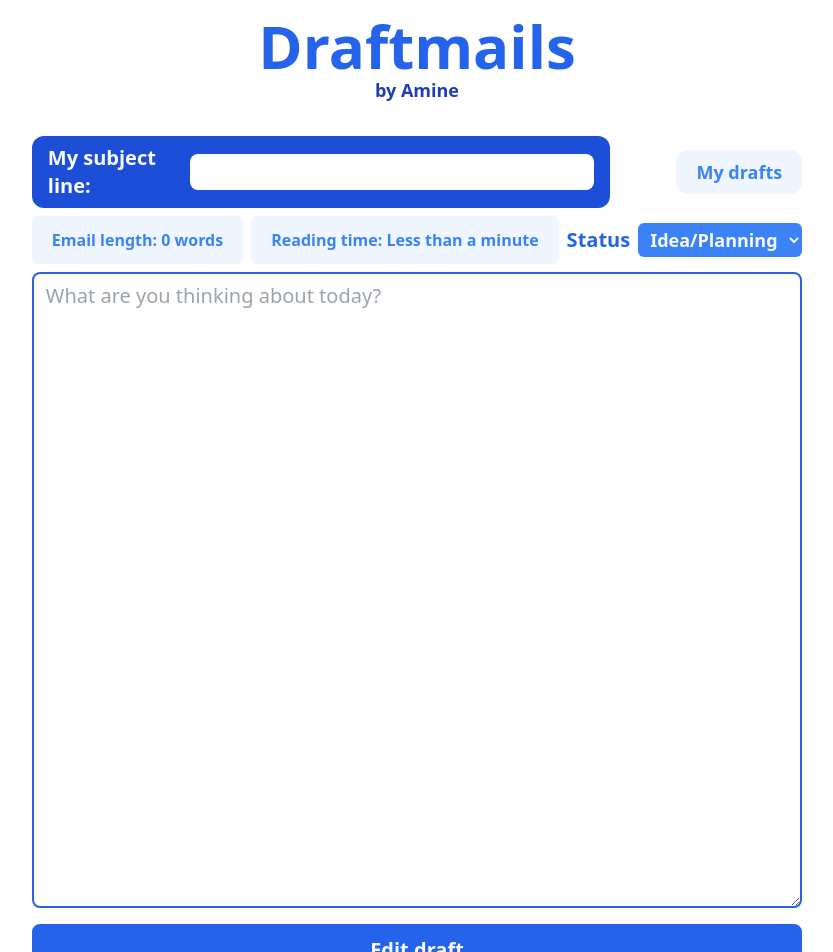
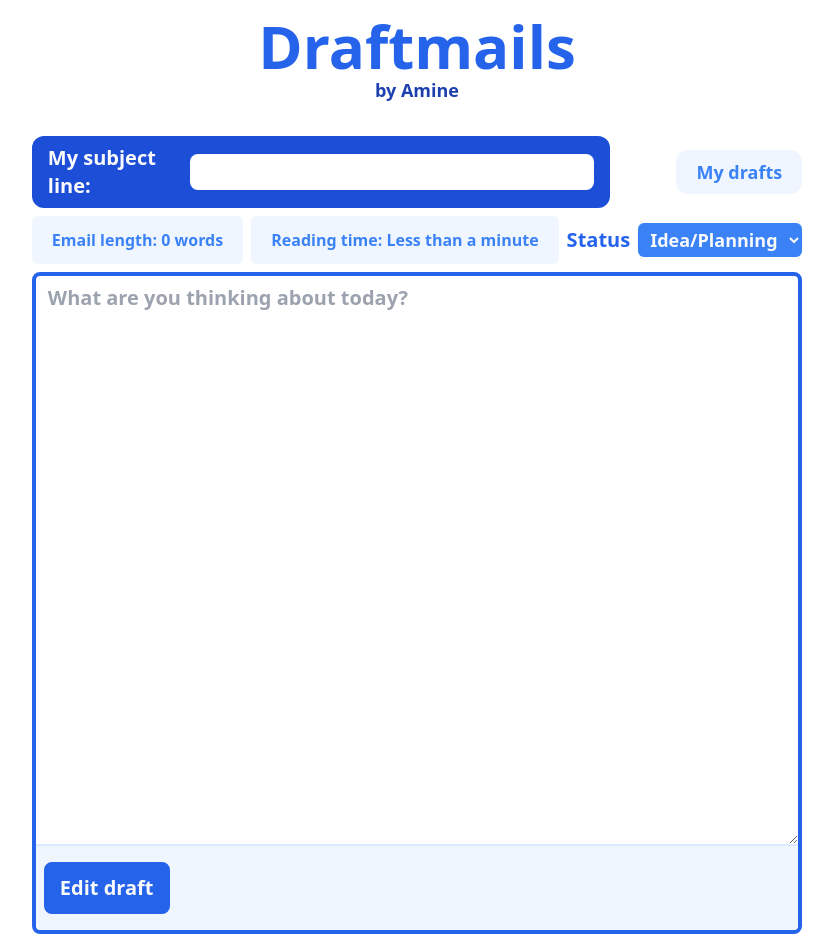
Before and after one commit to AmineAouragh/draftmails, a Next.js app: page /my-drafts/1/edit in a window 1280 px wide. Shown: the top 952 px of the page, without its empty margins (223-1056 px from the left). Built offline with nearby package versions, Linux system fonts and the light colour scheme; no server answers; the database is empty.

Commit message:
improve draft editor design in /edit and add loading spinner

```diff
--- a/pages/my-drafts/[draft_id]/edit.js
+++ b/pages/my-drafts/[draft_id]/edit.js
@@ -8,6 +8,7 @@ export default function EditDraft() {
     const router = useRouter()
     const { draft_id } = router.query
 
+    const [ loading, setLoading ] = useState(false)
     const [ subjectLine, setSubjectLine ] = useState('')
     const [ emailText, setEmailText ] = useState('')
     const [ drafts, setDrafts ] = useState([])
@@ -81,7 +82,10 @@ export default function EditDraft() {
 
     function addNewDraft() {
       if (emailText.length >= 2) {
+        setLoading(true)
         editDraft()
+        setTimeout(() => setLoading(false), 2000)
+        setTimeout(() => router.push("/my-drafts"), 2000)
       }
     }
 
@@ -129,14 +133,31 @@ export default function EditDraft() {
               </div>
               </div>
 
-              <textarea
-                value={emailText}
-                placeholder='What are you thinking about today?'
-                onChange={handleEmailText}
-                className=" px-3 py-2 text-xl border-2 border-blue-600 outline-none rounded-lg scrollbar-thin scrollbar-thumb-blue-500 scrollbar-track-blue-50" rows={22} cols={24}>
-
-              </textarea>
-              <button type="button" onClick={addNewDraft} className="bg-blue-600 text-gray-50 border-4 transition duration-600 hover:scale-110 active:scale-100 border-blue-600 text-xl font-bold rounded-lg px-3 py-2 mt-4">Edit draft</button>
+              <div className="flex flex-col border-4 border-blue-600 rounded-lg">
+                <textarea
+                  value={emailText}
+                  placeholder='What are you thinking about today?'
+                  onChange={handleEmailText}
+                  className="text-xl font-semibold text-blue-900 rounded-lg px-3 pt-2 outline-none scrollbar-thin scrollbar-thumb-blue-500 scrollbar-track-blue-50" rows={20} cols={24}>
+                </textarea>
+                <div className="bg-blue-50 border-t-2 flex flex-row justify-start border-blue-100 px-2 py-4 rounded-bl-lg rounded-br-lg">
+                  {
+                    loading
+                    ?
+                    <div className="flex flex-row items-center border-2 border-blue-700 px-3 py-2 bg-blue-700 rounded-lg">
+                        <svg role="status" className="w-8 h-8 text-gray-50 animate-spin fill-blue-300" viewBox="0 0 100 101" fill="none" xmlns="http://www.w3.org/2000/svg">
+                          <path d="M100 50.5908C100 78.2051 77.6142 100.591 50 100.591C22.3858 100.591 0 78.2051 0 50.5908C0 22.9766 22.3858 0.59082 50 0.59082C77.6142 0.59082 100 22.9766 100 50.5908ZM9.08144 50.5908C9.08144 73.1895 27.4013 91.5094 50 91.5094C72.5987 91.5094 90.9186 73.1895 90.9186 50.5908C90.9186 27.9921 72.5987 9.67226 50 9.67226C27.4013 9.67226 9.08144 27.9921 9.08144 50.5908Z" fill="currentColor"/>
+                          <path d="M93.9676 39.0409C96.393 38.4038 97.8624 35.9116 97.0079 33.5539C95.2932 28.8227 92.871 24.3692 89.8167 20.348C85.8452 15.1192 80.8826 10.7238 75.2124 7.41289C69.5422 4.10194 63.2754 1.94025 56.7698 1.05124C51.7666 0.367541 46.6976 0.446843 41.7345 1.27873C39.2613 1.69328 37.813 4.19778 38.4501 6.62326C39.0873 9.04874 41.5694 10.4717 44.0505 10.1071C47.8511 9.54855 51.7191 9.52689 55.5402 10.0491C60.8642 10.7766 65.9928 12.5457 70.6331 15.2552C75.2735 17.9648 79.3347 21.5619 82.5849 25.841C84.9175 28.9121 86.7997 32.2913 88.1811 35.8758C89.083 38.2158 91.5421 39.6781 93.9676 39.0409Z" fill="currentFill"/>
+                        </svg>
+                        <p className="text-xl text-gray-50 font-bold ml-2">Saving...</p>
+                    </div>
+                    :
+                    <button type="button" onClick={addNewDraft} className="bg-blue-600 text-gray-50 border-4 transition duration-600 hover:bg-blue-700 hover:border-blue-700 border-blue-600 text-xl font-bold rounded-lg px-3 py-2">
+                      Edit draft
+                    </button>
+                  }
+                </div>
+              </div>
             </div>
         </div>
     )
```
